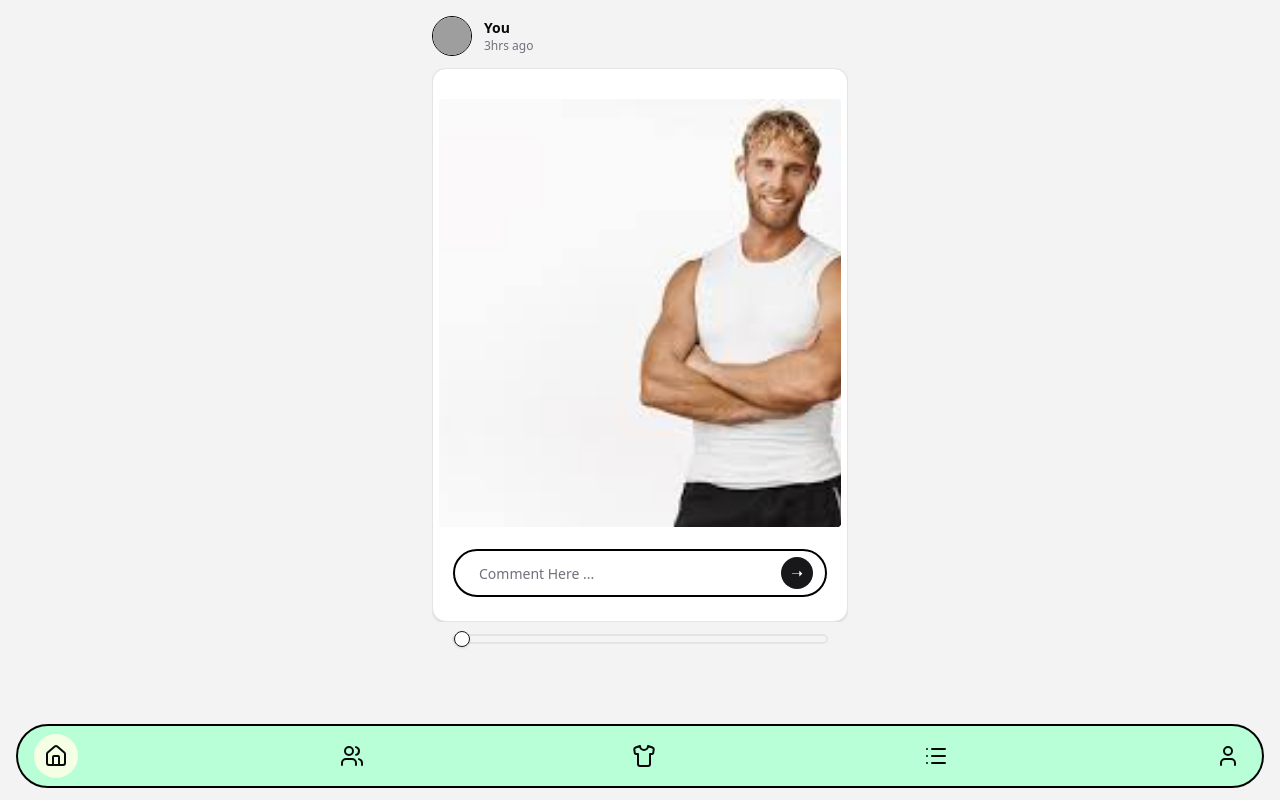
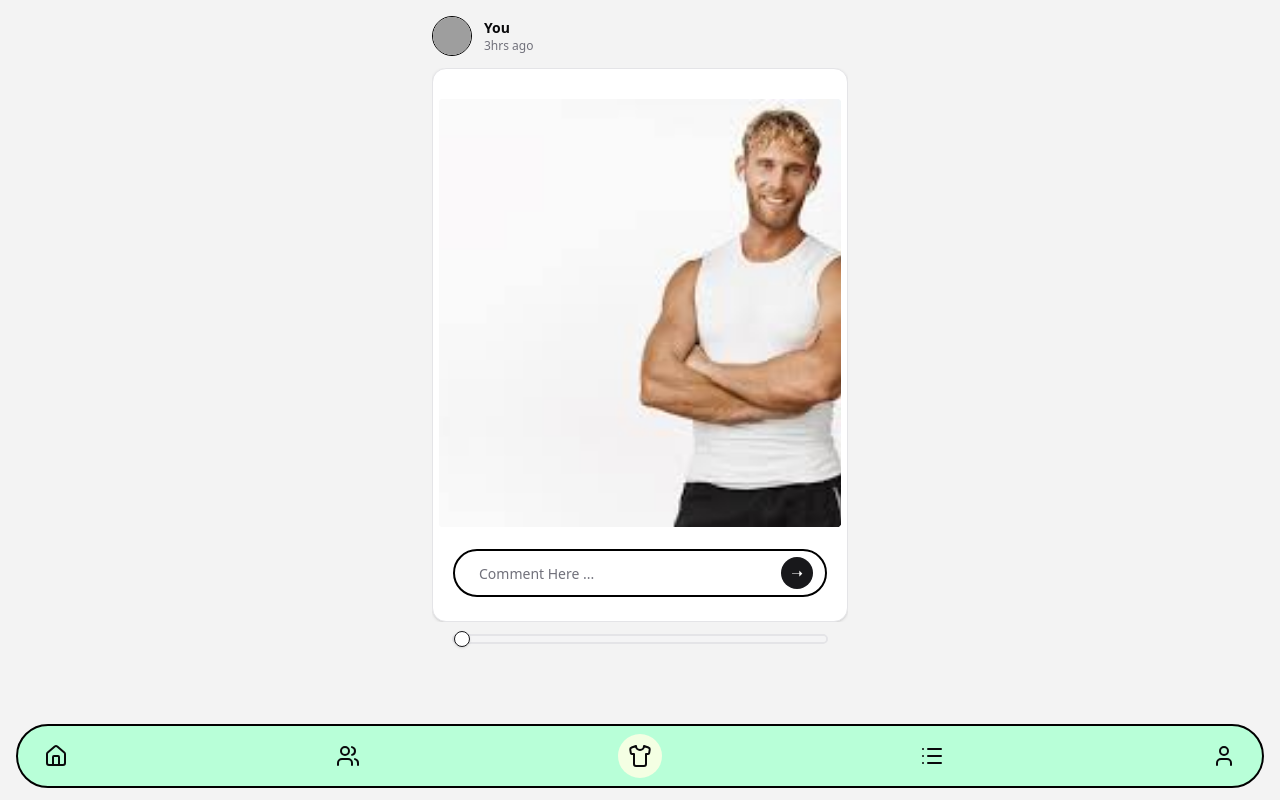
Before and after one commit to jliu4242/fitcheck, a Next.js app in the folder frontend/: page / in a window 1280 px wide. Built offline with nearby package versions, Linux system fonts and the light colour scheme; grey boxes are pictures that could not be loaded.

Commit message:
fixing bottomNav

```diff
--- a/frontend/src/components/ui/BottomNav.js
+++ b/frontend/src/components/ui/BottomNav.js
@@ -2,75 +2,36 @@
 
 import React from "react";
 import Link from "next/link";
-import { usePathname } from "next/navigation";
 import { Home, Users, Shirt, List, User } from "lucide-react";
 
-export default function BottomNav() {
-  const pathname = usePathname(); // e.g. "/", "/outfit", "/leaderboard"
-
-  // convert pathname to a simple key
-  const activeTab =
-    pathname === "/" ? "home" : pathname.split("/")[1] || "home";
-
+export default function BottomNav({ activeTab = "outfit" }) {
   return (
-    <nav className="mt-auto rounded-full border-[2px] border-black bg-[#B8FFD8] px-4 py-2 flex items-center justify-between">
-      <NavIcon
-        href="/"
-        icon={<Home />}
-        label="Home"
-        active={activeTab === "home"}
-      />
-      <NavIcon
-        href="/users"
-        icon={<Users />}
-        label="Users"
-        active={activeTab === "users"}
-      />
-      <NavIcon
-        href="/camera"
-        icon={<Shirt />}
-        label="snap"
-        active={activeTab === "camer"}
-      />
-      <NavIcon
-        href="/leaderboard"
-        icon={<List />}
-        label="Leaderboard"
-        active={activeTab === "leaderboard"}
-      />
-      <NavIcon
-        href="/profile"
-        icon={<User />}
-        label="Profile"
-        active={activeTab === "profile"}
-      />
+    <nav className="rounded-full border-[2px] border-black bg-[#B8FFD8] px-4 py-2 flex items-center justify-between">
+      <NavIcon href="/" icon={<Home />} label="Home" active={activeTab === "home"} />
+      <NavIcon href="/users" icon={<Users />} label="Users" active={activeTab === "users"} />
+      <NavIcon href="/outfit" icon={<Shirt />} label="Outfit" active={activeTab === "outfit"} />
+      <NavIcon href="/leaderboard" icon={<List />} label="Leaderboard" active={activeTab === "leaderboard"} />
+      <NavIcon href="/profile" icon={<User />} label="Profile" active={activeTab === "profile"} />
     </nav>
   );
 }
 
 function NavIcon({ href, icon, label, active }) {
-  // active = which page you're on
-  if (active) {
-    // highlighted state (like the shirt icon in your mock)
-    return (
-      <Link href={href} className="flex items-center justify-center" aria-label={label}>
-        <div className="h-11 w-11 rounded-full bg-[#F4FFE3] flex items-center justify-center">
-          <button className="h-9 w-9 rounded-full flex items-center justify-center">
-            {icon}
-          </button>
-        </div>
-      </Link>
-    );
-  }
-
-  // normal icon
   return (
     <Link
       href={href}
-      className="h-9 w-9 rounded-full flex items-center justify-center"
       aria-label={label}
+      className="flex items-center justify-center shrink-0"
     >
-      {icon}
+      <div
+        className={`h-11 w-11 rounded-full flex items-center justify-center transition-all ${
+          active ? "bg-[#F4FFE3]" : "bg-transparent"
+        }`}
+      >
+        <button className="h-9 w-9 rounded-full flex items-center justify-center">
+          {icon}
+        </button>
+      </div>
     </Link>
   );
 }
```
